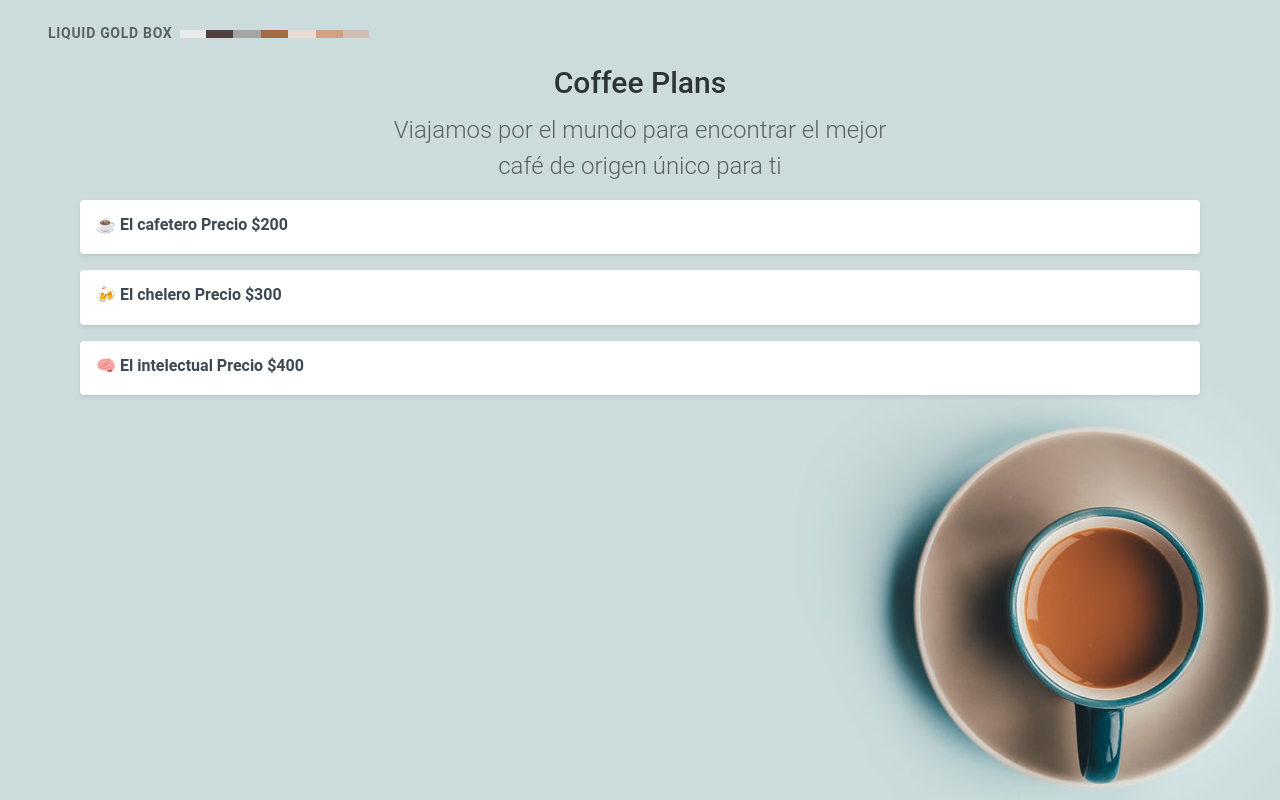
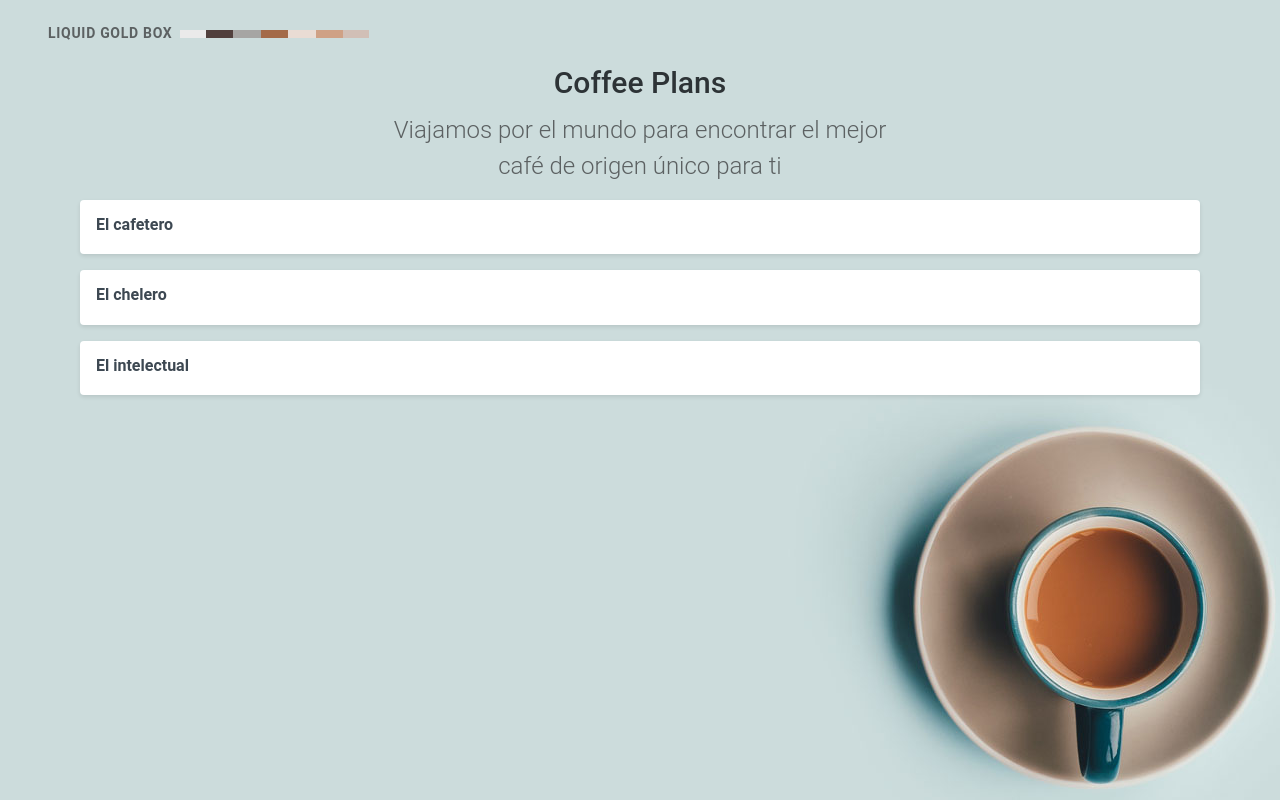
Before and after one commit to Jesusmgn/DADM-2024B, a Vue app: page / in a window 1280 px wide. Built offline with nearby package versions, Linux system fonts and the light colour scheme.

Commit message:
⭐s03s03: Properties

```diff
--- a/src/App.vue
+++ b/src/App.vue
@@ -1,5 +1,7 @@
 <script setup>
+import { ref } from 'vue';
 import planItem from './components/plan-item.vue';
+const plans = ref(['El cafetero','El chelero','El intelectual']);
 </script>
 
 <template>
@@ -16,9 +18,7 @@
       Viajamos por el mundo para encontrar el mejor café de origen único para ti
     </h2>
     <div class="plans">
-      <plan-item :price="100" plan-icon="☕" name="El cafetero"></plan-item>
-      <plan-item :price="200" planIcon="🍻"  name="El chelero"></plan-item>
-      <plan-item :price="300" planIcon="🧠"  name="El intelectual"></plan-item>
+      <plan-item v-for="plan in plans" :key="plan" :name="plan"></plan-item>
     </div>
   </div>
 </template>
--- a/src/components/plan-item.vue
+++ b/src/components/plan-item.vue
@@ -1,7 +1,7 @@
 <template>
     <div class="plan">
      <div class="description">
-        <span class="title"> {{ planIcon }} {{ name }} Precio ${{ price + 100 }}</span>
+        <span class="title"> {{ name }}</span>
      </div>
     </div>
 </template>
@@ -15,11 +15,7 @@
       tyoe: String,
       required: true
     },
-    planIcon: String,
-    price: {
-        type: Number,
-        default: 200
-    }
+
 });
 
 </script>
```
